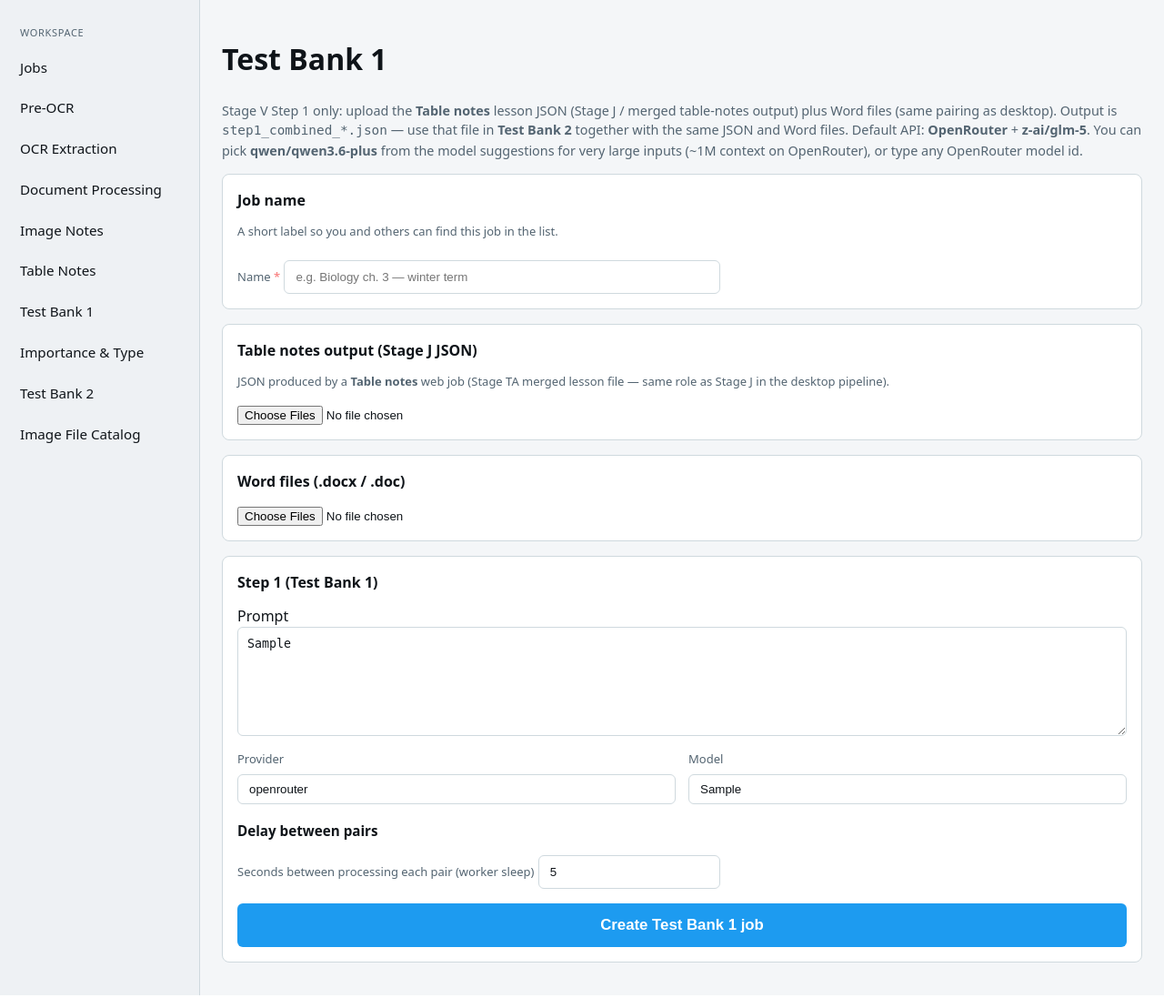
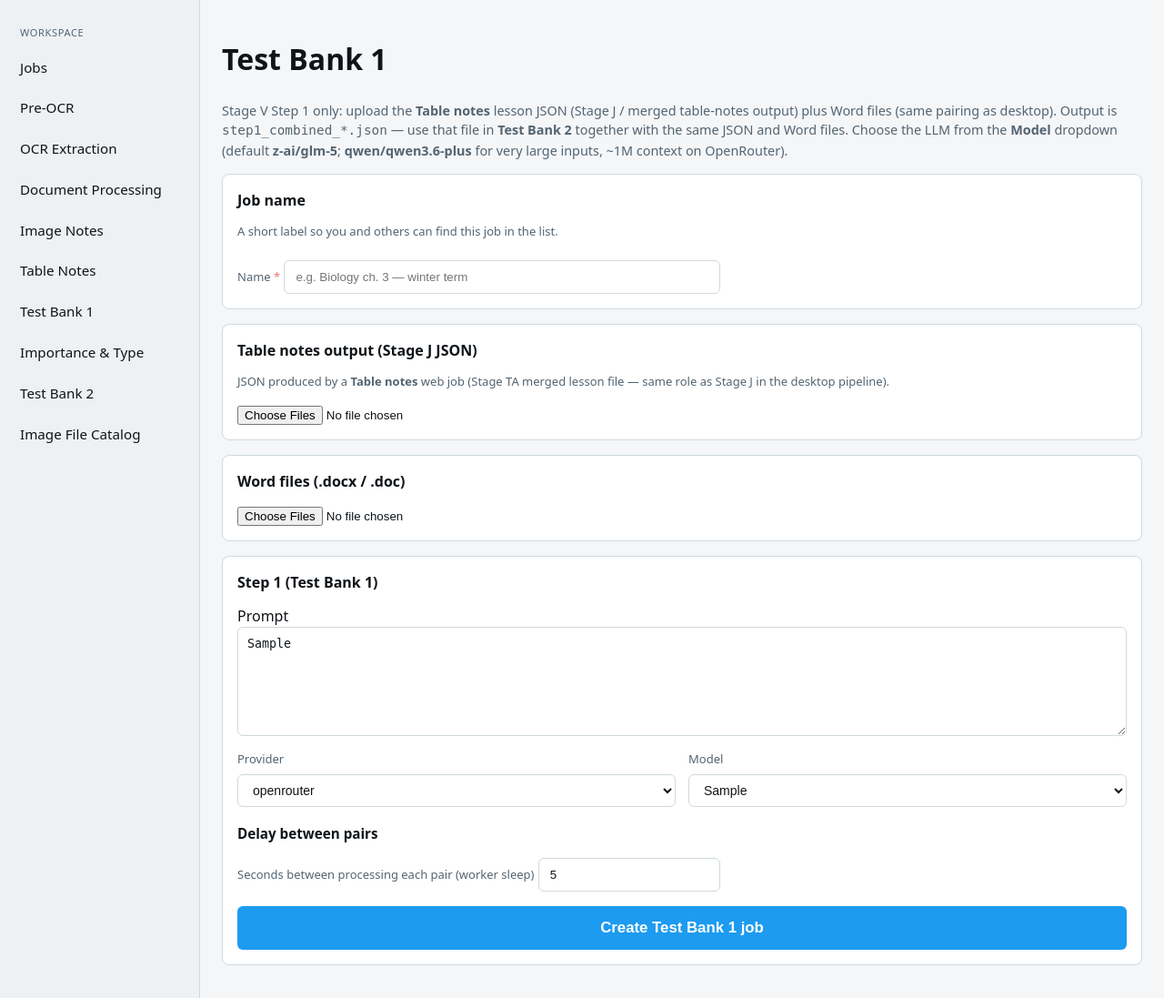
Before and after one commit to mohammadbaghershahmir/Automations_Project_Pileh, a FastAPI app: template content_automation_project/webapp/templates/test_bank_1_new.html in a window 1280 px wide. Shown: the part 49-1146 px from the top of the page at 91% size. Run offline with FastAPI, Linux system fonts and the light colour scheme; the template is opened without the code that fills it: most values are stand-ins (such as "Sample title", 1, 10 or a date in 2020); parts of the project's set-up code (start-up, migrations or seed data) failed here and were passed over; some libraries are stand-ins or nearby versions.

Commit message:
selective button for choosing llm

```diff
--- a/content_automation_project/webapp/templates/test_bank_1_new.html
+++ b/content_automation_project/webapp/templates/test_bank_1_new.html
@@ -4,7 +4,7 @@
 <style>
   .tb-row { display: flex; gap: 14px; margin-top: 10px; flex-wrap: wrap; align-items: flex-end; }
   .tb-row label { display: flex; flex-direction: column; gap: 6px; font-size: 13px; color: var(--muted); flex: 1; min-width: 160px; max-width: 100%; }
-  .tb-row input[type="text"] { width: 100%; padding: 8px 12px; box-sizing: border-box; border-radius: 6px; border: 1px solid var(--input-border); background: var(--input-bg); color: var(--fg); }
+  .tb-row input[type="text"], .tb-row select { width: 100%; padding: 8px 12px; box-sizing: border-box; border-radius: 6px; border: 1px solid var(--input-border); background: var(--input-bg); color: var(--fg); font-size: 14px; }
 </style>
 {% endblock %}
 {% block content %}
@@ -12,7 +12,7 @@
 {% if multipart_ok is defined and not multipart_ok %}
 <p style="color:#f87171;">File uploads are disabled: install <code>python-multipart</code> on the server (<code>pip install python-multipart</code>), then restart the API.</p>
 {% endif %}
-<p class="muted">Stage V Step 1 only: upload the <strong>Table notes</strong> lesson JSON (Stage J / merged table-notes output) plus Word files (same pairing as desktop). Output is <code>step1_combined_*.json</code> — use that file in <strong>Test Bank 2</strong> together with the same JSON and Word files. Default API: <strong>OpenRouter</strong> + <strong>z-ai/glm-5</strong>. You can pick <strong>qwen/qwen3.6-plus</strong> from the model suggestions for very large inputs (~1M context on OpenRouter), or type any OpenRouter model id.</p>
+<p class="muted">Stage V Step 1 only: upload the <strong>Table notes</strong> lesson JSON (Stage J / merged table-notes output) plus Word files (same pairing as desktop). Output is <code>step1_combined_*.json</code> — use that file in <strong>Test Bank 2</strong> together with the same JSON and Word files. Choose the LLM from the <strong>Model</strong> dropdown (default <strong>z-ai/glm-5</strong>; <strong>qwen/qwen3.6-plus</strong> for very large inputs, ~1M context on OpenRouter).</p>
 
 <form method="post" action="/jobs/test-bank-1" enctype="multipart/form-data">
   <div class="card">
@@ -34,12 +34,19 @@
     <h2 style="margin-top:0;font-size:1rem;">Step 1 (Test Bank 1)</h2>
     <label>Prompt</label>
     <textarea name="prompt_1" dir="auto" placeholder="پیش‌فرض از تنظیمات سیستم؛ می‌توانید خالی بگذارید یا ویرایش کنید.">{{ default_prompt_1 }}</textarea>
-    <datalist id="tb-openrouter-models">
-      {% for m in test_bank_model_choices %}<option value="{{ m }}"></option>{% endfor %}
-    </datalist>
     <div class="tb-row">
-      <label>Provider <input type="text" name="provider_1" value="openrouter" autocomplete="off"/></label>
-      <label>Model <input type="text" name="model_1" list="tb-openrouter-models" value="{{ default_test_bank_model }}" autocomplete="off" placeholder="OpenRouter model id"/></label>
+      <label for="provider_1">Provider
+        <select name="provider_1" id="provider_1" autocomplete="off">
+          <option value="openrouter" selected>openrouter</option>
+        </select>
+      </label>
+      <label for="model_1">Model
+        <select name="model_1" id="model_1" required autocomplete="off">
+          {% for m in test_bank_model_choices %}
+          <option value="{{ m }}"{% if m == default_test_bank_model %} selected{% endif %}>{{ m }}</option>
+          {% endfor %}
+        </select>
+      </label>
     </div>
     <h3 style="margin:18px 0 8px;font-size:0.95rem;font-weight:600;">Delay between pairs</h3>
     <label class="muted" style="font-size:13px;">Seconds between processing each pair (worker sleep)</label>
```
Also changed, not shown: content_automation_project/webapp/templates/test_bank_2_new.html (+14 -7 lines).
